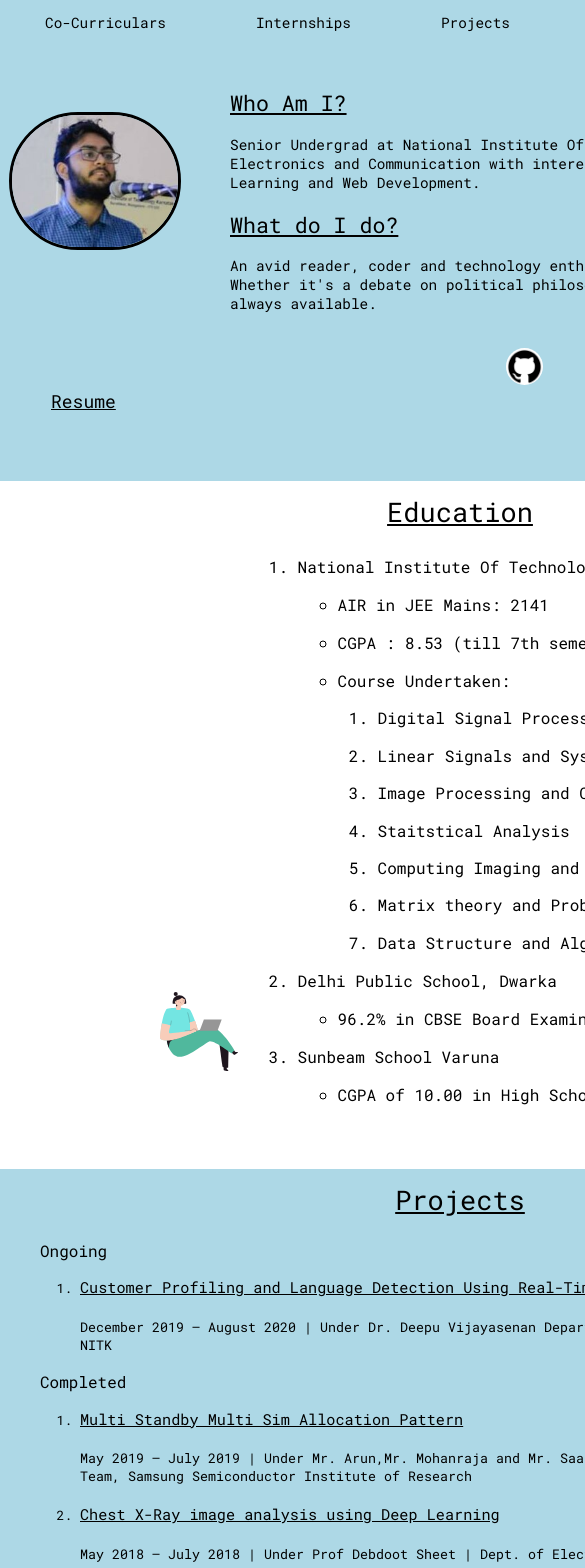
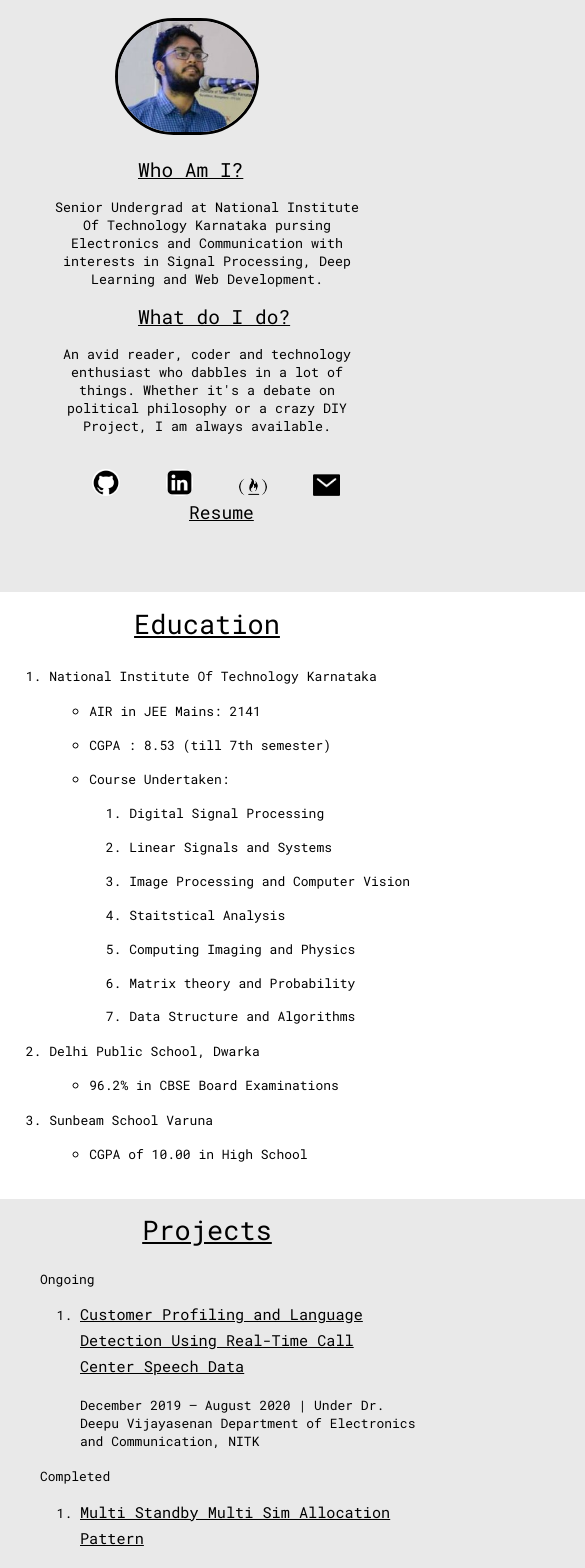
Before and after one commit to sidkapoor97/my_react_website, a React (Create React App) app: page / in a window 390 px wide. Shown: the top 1568 px of the page, 585 px wide, since content can reach past the window. Built offline with nearby package versions, Linux system fonts and the light colour scheme.

Commit message:
added mobile responsiveness

```diff
--- a/src/App.css
+++ b/src/App.css
@@ -100,7 +100,6 @@ width: 18%;
 
 @media screen and (max-width: 992px) {
   body {
-    background-color: lightblue;
      min-width:992px;
   }
 
@@ -141,6 +140,54 @@ width: 18%;
       margin-left: 55%;
       margin-top: 20px;
     }
+}
 
+/* MOBILE SCREEN */
+@media only screen and (max-width: 600px) {
+
+  .my_pic{
+    margin-left: 12.5%;
+    width: 15%;
+    margin-top: 2%;
+  }
+
+  .intro-heading {
+    margin-top: 2%;
+    margin-left: 15%;
+    font-size: small;
+  }
+
+  .introduction {
+    margin-left: 5%;
+    font-size: smaller;
+    width: 35%;
+    text-align: center;
+  }
+
+  .doing-heading {
+    margin-left: 15%;
+    text-decoration: underline;
+    font-size: small;
+  }
+
+  .doing {
+    margin-left: 5%;
+    font-size: smaller;
+    width: 35%;
+    text-align: center;
+  }
+
+  .github-icon{
+    margin-left: 10%;
+    width: 3%;
+  }
+
+  .linkedin-icon, .free-code-camp-icon, .mail-icon{
+    width: 3%;
+  }
+
+  .resume-link{
+    margin-left: 20%;
+  }
 
 }
--- a/src/components/education/education.css
+++ b/src/components/education/education.css
@@ -62,3 +62,22 @@ li {
         margin-left: 60%;
     }
 }
+
+/* MOBILE SCREEN */
+@media only screen and (max-width: 600px) {
+    .img_woman{
+        display: none;
+    }
+    .edu_list {
+        margin-left: 1%;
+        font-size: smaller;
+        }
+
+    .img_router{
+        display: none;
+    }
+    .edu_heading{
+        font-size: small;
+        margin-left: -55%;
+    }
+}
--- a/src/components/hobbies/hobby.css
+++ /dev/null
@@ -1,3 +0,0 @@
-.hobby_app{
-margin-top: 500px;
-}
--- a/src/components/internships/internship.css
+++ b/src/components/internships/internship.css
@@ -5,7 +5,9 @@
 li {
     margin: 1% 0;
 }
-
+.paper{
+    width: 50%;
+}
 .samsung-logo {
     float: right;
     margin-right: 10%;
@@ -54,4 +56,44 @@ li {
     .intern_list {
         font-size: small;
     }
+}
+
+/* MOBILE SCREEN */
+@media only screen and (max-width: 600px) {
+    .title {
+        font-size: small;
     }
+
+    li {
+        font-size: small;
+    }
+.samsung-logo{
+    margin-left: 30%;
+    width: 15%;
+    float: left;
+}
+
+.iit-logo{
+    width: 5%;
+    margin-left: 35%;
+    float: left;
+    margin-top: -20%;
+}
+.paper{
+    width: 40%;
+}
+
+.intern-logo{
+    display: none;
+}
+
+.wwf-logo{
+    width: 3%;
+    margin-left: 20%;
+    float: left;
+}
+
+.changepay-logo{
+    display: none;
+}
+}
--- a/src/components/internships/internship.js
+++ b/src/components/internships/internship.js
@@ -23,13 +23,9 @@ function internships() {
         <li className="iit"><span className="title">Research Intern</span>
         <br />May 2018 – July 2018
         <br />Real Time Signal Processing Lab, IIT Kharagpur </li>
-        <a href="https://www.researchgate.net/publication/337856759_Jointly_Learning_Convolutional_Representations_to_Compress_Radiological_Images_and_Classify_Thoracic_Diseases_in_the_Compressed_Domain" className="paper-link" alt="">
-        Jointly Learning Convolutional Representations to Compress
-        <br /> Radiological Images and Classify Thoracic Diseases in the
-        <br /> Compressed Domain
-        <br/>
-        <br/>
-        </a>
+        <div className="paper"><a href="https://www.researchgate.net/publication/337856759_Jointly_Learning_Convolutional_Representations_to_Compress_Radiological_Images_and_Classify_Thoracic_Diseases_in_the_Compressed_Domain" className="paper-link" alt="">
+        Jointly Learning Convolutional Representations to Compress Radiological Images and Classify Thoracic Diseases in the Compressed Domain
+        </a></div>
         <img src={iit_logo} alt="" className="iit-logo" />
 
         <li className="wwf"><span className="title">Data Intern</span><br />
--- a/src/components/navbar/navbar.css
+++ b/src/components/navbar/navbar.css
@@ -65,3 +65,10 @@
   padding: 10px 45px;
   }
   }
+
+/* MOBILE SCREEN */
+@media only screen and (max-width: 600px) {
+ .navbar-spacer{
+   display: none;
+ }
+}
--- a/src/components/projects/projects.css
+++ b/src/components/projects/projects.css
@@ -29,19 +29,38 @@ li a:hover{
     .edu_heading {
         font-size: large;
     }
-
     .project_item{
         font-size: small;
     }
     .status{
         font-size: medium;
     }
-
     h4{
         font-size: smaller;
     }
-
-
-
+    .project_log_img{
+        margin-left: 80%;
+    }
 
 }
+
+/* MOBILE SCREEN */
+@media only screen and (max-width: 600px) {
+    .status{
+        font-size: small;
+    }
+    h4{
+        font-size: small;
+    }
+    .project_log_img{
+        display: none;
+    }
+    .project_item{
+        width: 40%;
+    }
+
+    .under{
+        width: 40%;
+    }
+
+}
--- a/src/components/skills/skills.css
+++ b/src/components/skills/skills.css
@@ -61,6 +61,7 @@ li{
   .iste-logo{
     margin-left: 80%;
     width: 8%;
+    margin-top: -10%;
   }
 
   .ecell-logo{
@@ -76,4 +77,23 @@ li{
     margin-left: 80%;
     margin-top: 10%;
   }
+
+  .skill_heading{
+    font-size: large;
   }
+
+  .list_item{
+    font-size: small;
+  }
+  }
+
+  /* MOBILE SCREEN */
+@media only screen and (max-width: 600px) {
+  .skill_heading{
+    margin-left: 5%;
+  }
+
+  .iste-logo, .svco-logo, .space-logo, .ecell-logo{
+    display: none;
+  }
+}
```
Also changed, not shown: src/components/hobbies/hobby.js (deleted, +0 -23 lines).
